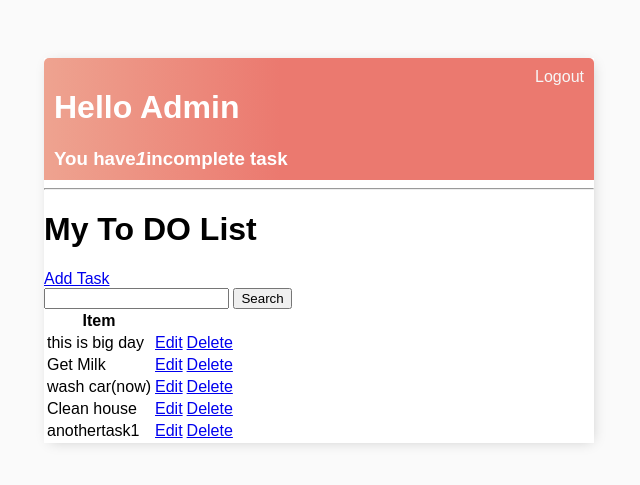
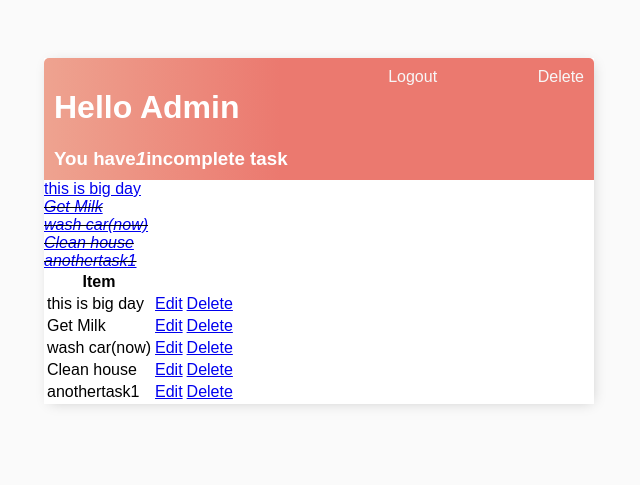
Before and after one commit to Gavriil1/CI_PP4_TD, a Django app: page / in a window 1280 px wide. Shown: the top 485 px of the page, without its empty margins (321-961 px from the left). Run offline with Django 4.2, Linux system fonts and the light colour scheme; a user stored in the database is signed in; data comes from the database, SQL or seed files in the repository.

Commit message:
added some styling to the tasks. Created a loop which modfies the view of the task according to its completance

```diff
--- a/draft.txt
+++ b/draft.txt
@@ -1,10 +1,8 @@
 Video
-# https://youtu.be/llbtoQTt4qw?list=PL-51WBLyFTg38qZ0KHkJj-paDQAAu9HiP&t=5938
-
+# https://youtu.be/llbtoQTt4qw?list=PL-51WBLyFTg38qZ0KHkJj-paDQAAu9HiP&t=6809
 
 Command sequence:
     1  pip3 install django
-    2  django-admin startproject
     3  django-admin startproject todo_list
     4  python3 manage.py startapp base
     5  python3 m
--- a/todo_list/base/templates/base/task_list.html
+++ b/todo_list/base/templates/base/task_list.html
@@ -12,18 +12,40 @@
     {% else %}
     <a href="{% url 'login' %}">Login</a>
     {% endif %}
+    <a class="delete-link" href="{% url 'task-delete' task.id %}">Delete</a>
 </div>
 
 
 
-<hr>
+<!-- <hr>
 <h1>My To DO List {{color}}</h1>
 <a href="{% url 'task-create' %}">Add Task</a>
 
 <form method="GET">
     <input type='text' name='search-area' value="{{search_input}}">
     <input type="submit" value = 'Search'>
-</form>
+</form> -->
+
+<div class="task-items-wrapper">
+    {% for task in tasks %}
+        <div class="task-wrapper">
+            {% if task.complete %}
+                <div class="task-title">
+                    <div class="task-complete-con"></div>
+                    <i><s><a href="{% url 'task-update' task.id %}">{{task}}</a></s></i>
+                </div>
+            {% else %}
+                <div class="task-title">
+                    <div class="task-incomplete-con"></div>
+                    <a href="{% url 'task-update' task.id %}">{{task}}</a>
+                </div>
+            {% endif %}
+        </div>
+    {% empty %}
+    <h3>No items in list</h3>
+    {% endfor %}
+
+</div>
 
 <table>
     <tr>
@@ -36,7 +58,7 @@
         <td>{{task.title}}</td>
         <!-- <td><a href="{% url 'task' task.id %}">View</a></td> -->
         <td><a href="{% url 'task-update' task.id %}">Edit</a></td>
-        <td><a href="{% url 'task-delete' task.id %} ">Delete</a></td>
+        <td><a href="{% url 'task-delete' task.id %}">Delete</a></td>
     </tr>
     {% empty %}
     <h3>No items in list</h3>
```
